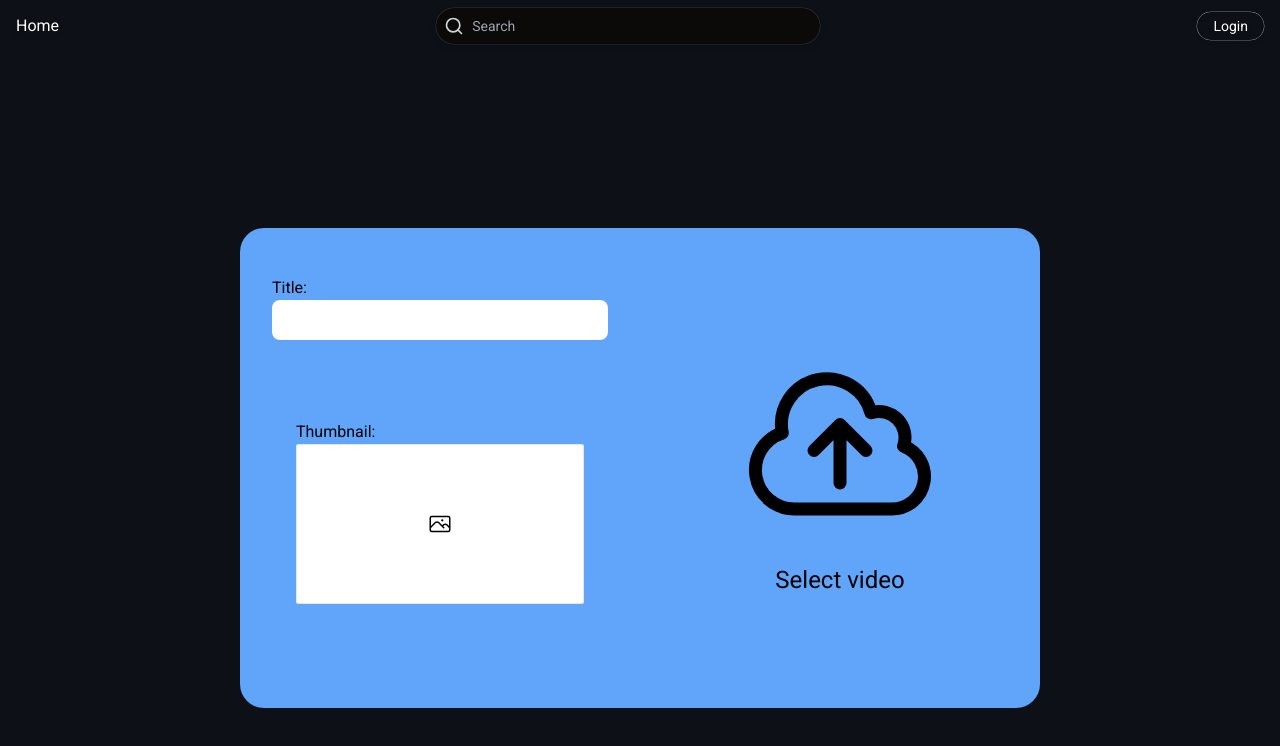
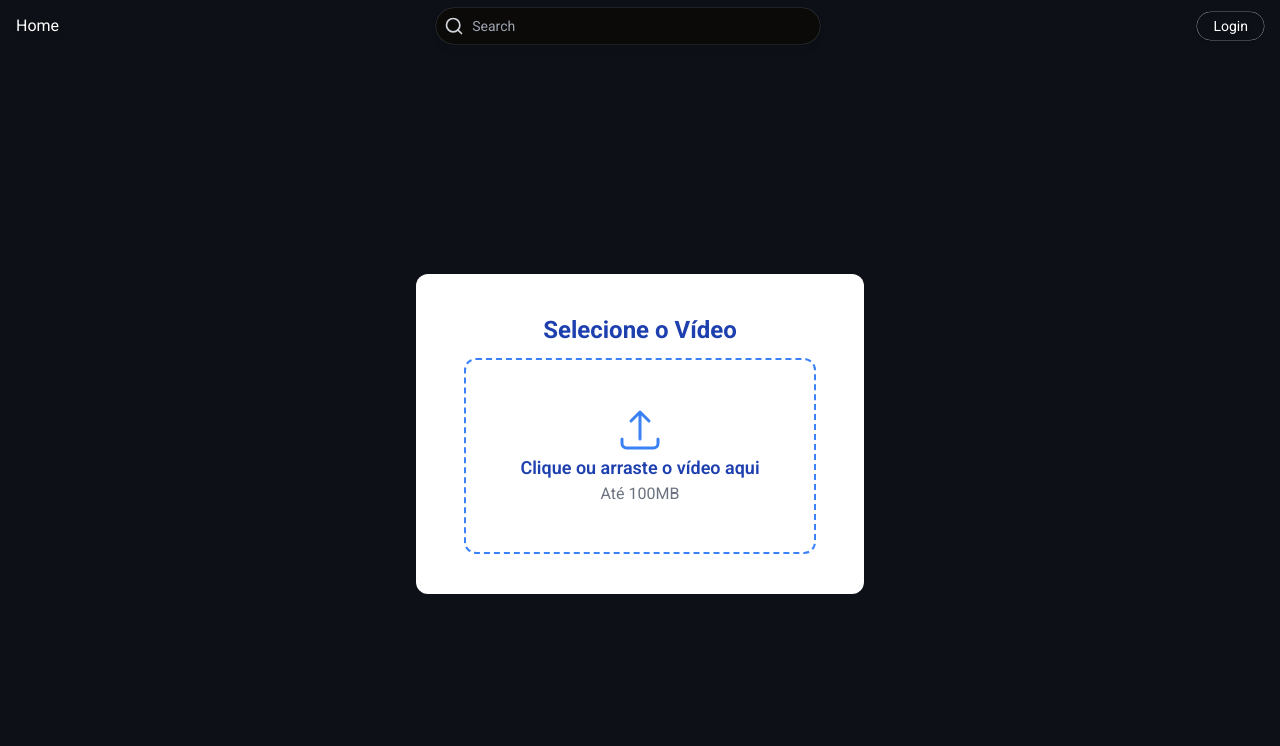
Before and after one commit to ezekuiel100/Video-platform, a React (Vite) app in the folder client/: page /sendvideo in a window 1280 px wide. Shown: the top 746 px of the page. Built offline with nearby package versions, Linux system fonts and the light colour scheme; no server answers.

Commit message:
feat: redesign video upload section

```diff
--- a/client/src/page/UploadVideoPage.jsx
+++ b/client/src/page/UploadVideoPage.jsx
@@ -1,36 +1,26 @@
-import { useRef, useState } from "react";
 import Nav from "../components/Nav";
-import VideoUpload from "../components/VideoUpload";
-import SelectThumbnail from "../components/SelectThumbnail";
 
 function UploadVideoPage() {
-  const [title, setTitle] = useState("");
-  const refImg = useRef(null);
+  return (
+    <div className="min-h-screen flex flex-col">
+      <Nav />
+      <div className="flex-1 text-black flex justify-center items-center">
+        <div className="bg-white w-[28rem] h-[20rem] rounded-xl py-10 px-12 flex flex-col ">
+          <h1 className="text-center text-2xl mb-3 text-blue-800 font-bold">Selecione o Vídeo</h1>
 
-  return (
-    <>
-      <Nav />
-      <div className='text-black h-screen flex justify-center items-center'>
-        <div className='grid grid-cols-2 w-[50rem] h-[30rem] bg-blue-400 rounded-3xl'>
-          <div className='flex flex-col items-center gap-20 px-8 py-12 '>
-            <div className='w-full'>
-              <label htmlFor='title'>Title:</label>
-              <input
-                type='text'
-                name='title'
-                required
-                value={title}
-                className='w-full p-2 rounded-lg outline-none'
-                onChange={(e) => setTitle(e.target.value)}
-              />
+          <label htmlFor="upload" className="flex-1 flex items-center justify-center cursor-pointer">
+            <div className="w-full h-full border-2 border-blue-500 border-dashed flex flex-col items-center justify-center rounded-xl">
+              <svg className="w-12 h-12 text-blue-500" xmlns="http://www.w3.org/2000/svg" fill="none" viewBox="0 0 24 24" strokeWidth="1.5" stroke="currentColor">
+                <path strokeLinecap="round" strokeLinejoin="round" d="M3 16.5v2.25A2.25 2.25 0 005.25 21h13.5A2.25 2.25 0 0021 18.75V16.5m-13.5-9L12 3m0 0l4.5 4.5M12 3v13.5" />
+              </svg>
+              <h2 className="text-blue-800 font-semibold text-lg">Clique ou arraste o vídeo aqui</h2>
+              <p className="text-gray-500">Até 100MB</p>
+              <input type="file" accept="video/*" className="hidden" id="upload" />
             </div>
-            <SelectThumbnail ref={refImg} />
-          </div>
-
-          <VideoUpload refImg={refImg} title={title} />
+          </label>
         </div>
       </div>
-    </>
+    </div >
   );
 }
 
```
